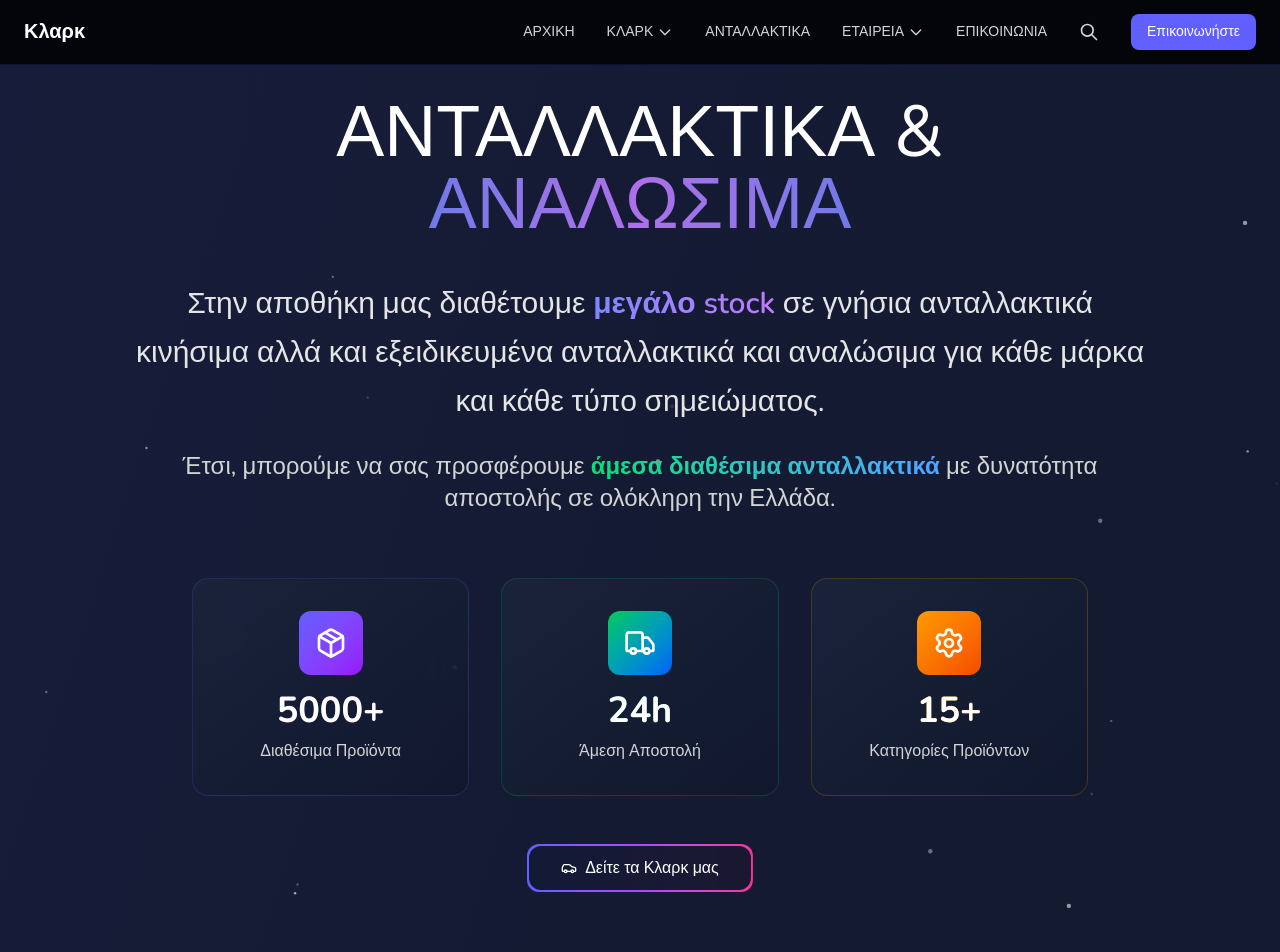
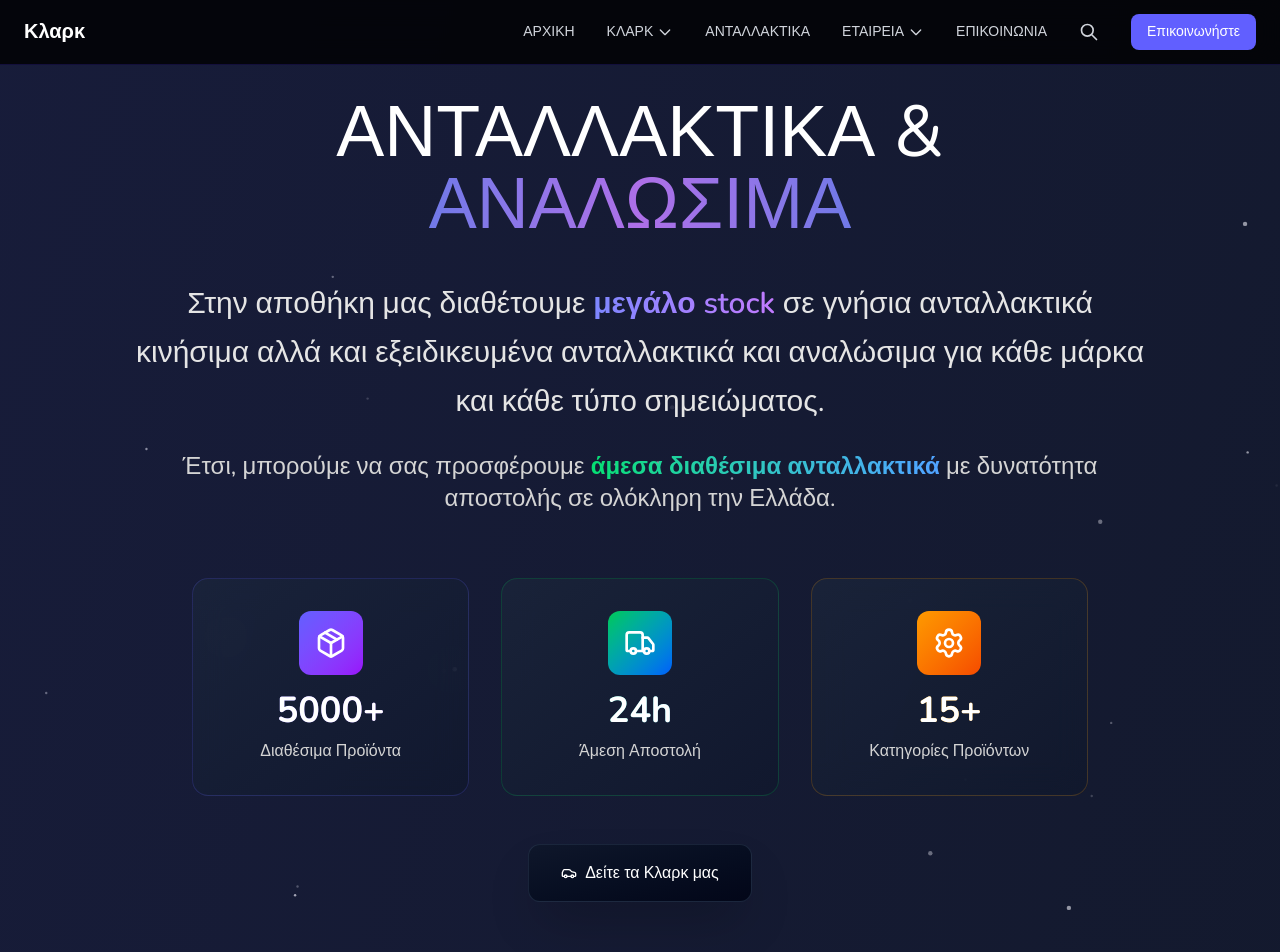
Before and after one commit to thanosfelipe/clark-website-clean, a Next.js app: page /parts in a window 1280 px wide. Shown: the top 952 px of the page. Built offline with nearby package versions, Linux system fonts and the light colour scheme.

Commit message:
Replace RainbowButton with simple button matching spotlight cards styling

```diff
--- a/src/app/parts/page.tsx
+++ b/src/app/parts/page.tsx
@@ -5,7 +5,7 @@ import Navigation from "../components/Navigation";
 import AnimatedSection from "../components/AnimatedSection";
 import SpotlightCard from "../components/SpotlightCard/SpotlightCard";
 import { Particles } from "../components/ui/particles";
-import { RainbowButton } from "../components/ui/rainbow-button";
+
 import {
   Cog,
   Thermometer,
@@ -216,11 +216,12 @@ export default function PartsPage() {
                 {/* Call to Action Button */}
                 <div className="mt-12 flex justify-center">
                   <AnimatedSection animation="scaleIn" delay={1200} pageId="parts">
-                    <a href="/gallery">
-                      <RainbowButton>
-                        <Car className="w-4 h-4 mr-2" />
-                        Δείτε τα Κλαρκ μας
-                      </RainbowButton>
+                    <a
+                      href="/gallery"
+                      className="inline-flex items-center justify-center px-8 py-4 text-white bg-gradient-to-br from-slate-900/95 to-slate-950/95 border border-slate-700/50 rounded-xl shadow-2xl hover:border-slate-600/50 transition-all duration-300 hover:scale-105 font-medium"
+                    >
+                      <Car className="w-4 h-4 mr-2" />
+                      Δείτε τα Κλαρκ μας
                     </a>
                   </AnimatedSection>
                 </div>
```
